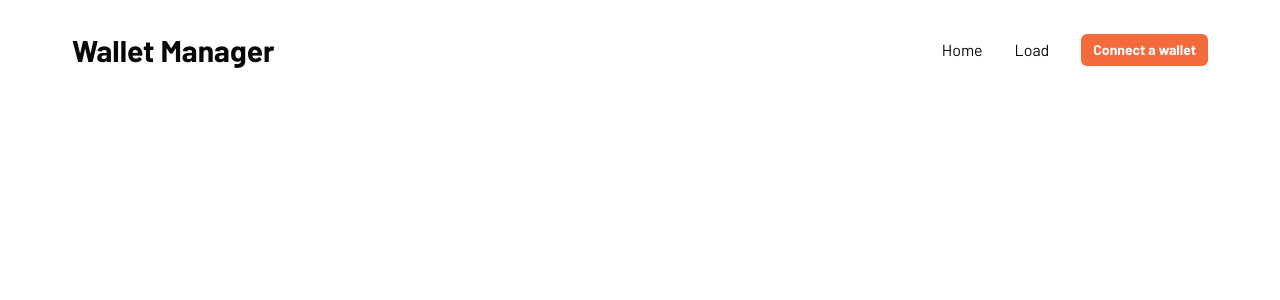
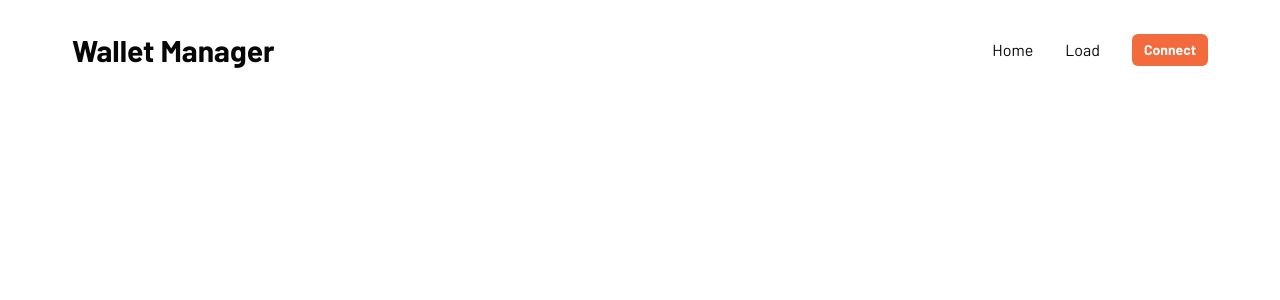
Before and after one commit to mmv08/argent-manager, a Next.js app: page / in a window 1280 px wide. Shown: the top 300 px of the page. Built offline with nearby package versions, Linux system fonts and the light colour scheme; no server answers; what bnc-onboard would draw is missing.

Commit message:
Header wip, connect wallet

```diff
--- a/package.json
+++ b/package.json
@@ -15,7 +15,7 @@
     "@chakra-ui/react": "^1.6.3",
     "@emotion/react": "^11",
     "@emotion/styled": "^11",
-    "bnc-onboard": "^1.26.1",
+    "bnc-onboard": "^1.27.0",
     "ethers": "^5.1.4",
     "framer-motion": "^4",
     "mkdirp": "^1.0.4",
--- a/src/api/walletProvider.ts
+++ b/src/api/walletProvider.ts
@@ -13,18 +13,7 @@ const wallets = [
   { walletName: "trust", preferred: true },
 ]
 
-let onboard = {
-  walletSelect: (name?: string) => Promise.resolve(false),
-  walletCheck: () => Promise.resolve(false),
-  walletReset: () => ({}),
-  getState: () => ({ wallet: { provider: {} } }),
-  config: () => ({}),
-  accountSelect: () => Promise.resolve(false),
-}
-
-if (typeof window !== "undefined") {
-  // @ts-expect-error TODO: onboard ssr workaround, to be fixed in https://github.com/blocknative/onboard/pull/570/files
-  onboard = Onboard({
+const onboard = Onboard({
   networkId: Number.parseInt(process.env.NETWORK_ID || "1"),
   subscriptions: {
     wallet: (wallet) => {
@@ -37,10 +26,10 @@ if (typeof window !== "undefined") {
     wallets,
   },
 })
-}
 
 // eslint-disable-next-line @typescript-eslint/no-explicit-any
 async function connectToProvider(name?: string): Promise<any> {
+  console.log({ name })
   const walletSelect = await onboard.walletSelect(name)
 
   if (walletSelect) {
--- a/src/components/ConnectWalletButton.tsx
+++ b/src/components/ConnectWalletButton.tsx
@@ -19,14 +19,7 @@ const ConnectWalletButton = (properties: ButtonProps): React.ReactElement => {
   }, [connectProvider])
 
   return (
-    <Button
-      color="primary"
-      type="button"
-      onClick={handleProviderConnect}
-      variant="contained"
-      disabled={disabled}
-      {...properties}
-    >
+    <Button type="button" onClick={handleProviderConnect} disabled={disabled} {...properties}>
       Connect
     </Button>
   )
--- a/src/components/Layout/Header.tsx
+++ /dev/null
@@ -1,62 +0,0 @@
-import React from "react"
-import Link from "next/link"
-import { CloseIcon, HamburgerIcon } from "@chakra-ui/icons"
-import { Box, Flex, Text, Button, Heading } from "@chakra-ui/react"
-
-const MenuItems = (properties) => {
-  const { children, isLast, to = "/", ...rest } = properties
-  return (
-    <Text mb={{ base: isLast ? 0 : 8, sm: 0 }} mr={{ base: 0, sm: isLast ? 0 : 8 }} display="block" {...rest}>
-      <Link href={to}>{children}</Link>
-    </Text>
-  )
-}
-
-const Header = (properties) => {
-  const [show, setShow] = React.useState(false)
-  const toggleMenu = () => setShow(!show)
-
-  return (
-    <Flex
-      as="nav"
-      align="center"
-      justify="space-between"
-      wrap="wrap"
-      w="100%"
-      mb={8}
-      p={8}
-      bg={["black", "black", "transparent", "transparent"]}
-      color={["white", "white", "black", "black"]}
-      {...properties}
-    >
-      <Flex align="center">
-        <Heading as="h6" size="lg">
-          Wallet Manager
-        </Heading>
-      </Flex>
-
-      <Box display={{ base: "block", md: "none" }} onClick={toggleMenu} as="button">
-        {show ? <CloseIcon /> : <HamburgerIcon />}
-      </Box>
-
-      <Box display={{ base: show ? "block" : "none", md: "block" }} flexBasis={{ base: "100%", md: "auto" }}>
-        <Flex
-          align={["center", "center", "center", "center"]}
-          justify={["center", "space-between", "flex-end", "flex-end"]}
-          direction={["column", "row", "row", "row"]}
-          pt={[4, 4, 0, 0]}
-        >
-          <MenuItems to="/">Home</MenuItems>
-          <MenuItems to="/load">Load</MenuItems>
-          <MenuItems to="/signup" isLast>
-            <Button size="sm" rounded="md" colorScheme="orange">
-              Connect a wallet
-            </Button>
-          </MenuItems>
-        </Flex>
-      </Box>
-    </Flex>
-  )
-}
-
-export default Header
--- /dev/null
+++ b/src/components/Layout/Header/index.tsx
@@ -0,0 +1,80 @@
+import React from "react"
+import Link from "next/link"
+import { CloseIcon, HamburgerIcon } from "@chakra-ui/icons"
+import { Box, Flex, Text, TextProps, Heading, Button } from "@chakra-ui/react"
+import { ConnectWalletButton } from "src/components/ConnectWalletButton"
+import { useWalletProviderStore } from "src/stores/walletProvider"
+import { shortenText } from "src/utils/strings"
+
+type NavItemProperties = {
+  children: React.ReactChild
+  isLast?: boolean
+} & TextProps
+
+function NavItem(properties: NavItemProperties) {
+  const { children, isLast, ...rest } = properties
+  return (
+    <Text mb={{ base: isLast ? 0 : 8, sm: 0 }} mr={{ base: 0, sm: isLast ? 0 : 8 }} display="block" {...rest}>
+      {children}
+    </Text>
+  )
+}
+
+function Header(): React.ReactElement {
+  const [show, setShow] = React.useState(false)
+  const toggleMenu = () => setShow(!show)
+  const [account] = useWalletProviderStore((state) => [state.account])
+
+  return (
+    <Flex
+      as="header"
+      align="center"
+      justify="space-between"
+      wrap="wrap"
+      w="100%"
+      mb={8}
+      p={8}
+      bg={["black", "black", "transparent", "transparent"]}
+      color={["white", "white", "black", "black"]}
+    >
+      <Flex align="center">
+        <Heading as="h6" size="lg">
+          <Link href="/">Wallet Manager</Link>
+        </Heading>
+      </Flex>
+
+      <Box display={{ base: "block", md: "none" }} onClick={toggleMenu} as="button">
+        {show ? <CloseIcon /> : <HamburgerIcon />}
+      </Box>
+
+      <Box display={{ base: show ? "block" : "none", md: "block" }} flexBasis={{ base: "100%", md: "auto" }} as="nav">
+        <Flex
+          align={["center", "center", "center", "center"]}
+          justify={["center", "space-between", "flex-end", "flex-end"]}
+          direction={["column", "row", "row", "row"]}
+          pt={[4, 4, 0, 0]}
+        >
+          <NavItem>
+            <Link href="/">Home</Link>
+          </NavItem>
+          <NavItem>
+            <Link href="/load">Load</Link>
+          </NavItem>
+          <NavItem isLast>
+            {account ? (
+              <Button size="sm" rounded="md" colorScheme="orange">
+                {shortenText(account, 6, 4)}
+              </Button>
+            ) : (
+              <ConnectWalletButton size="sm" rounded="md" colorScheme="orange">
+                Connect a wallet
+              </ConnectWalletButton>
+            )}
+          </NavItem>
+        </Flex>
+      </Box>
+    </Flex>
+  )
+}
+
+export default Header
--- a/src/components/Layout/index.tsx
+++ b/src/components/Layout/index.tsx
@@ -1,7 +1,19 @@
+import React from "react"
 import { Flex } from "@chakra-ui/react"
 import Header from "./Header"
+import { useWalletProviderStore } from "src/stores/walletProvider"
+import { getLocalStorageItem } from "src/utils/storage"
 
 const Layout: React.FC = function (properties) {
+  const connectProvider = useWalletProviderStore((state) => state.connectProvider)
+
+  React.useEffect(() => {
+    const previouslyUsedWallet = getLocalStorageItem("selectedWallet")
+    if (previouslyUsedWallet) {
+      connectProvider(previouslyUsedWallet)
+    }
+  }, [connectProvider])
+
   return (
     <Flex direction="column" align="center" maxW={{ xl: "1200px" }} m="0 auto">
       <Header />
--- a/src/stores/walletProvider.tsx
+++ b/src/stores/walletProvider.tsx
@@ -12,7 +12,7 @@ type ProviderState = ProviderInfo & {
   fetchAndSetProvider: (provider: Web3Provider) => Promise<void>
   disconnect: () => void
   updateProvider: () => void
-  connectProvider: () => void
+  connectProvider: (name?: string) => void
 }
 
 function initializeStore() {
@@ -22,10 +22,10 @@ function initializeStore() {
     provider: undefined,
     signer: undefined,
 
-    connectProvider: async () => {
+    connectProvider: async (name?: string) => {
       const { updateProvider, disconnect, fetchAndSetProvider } = get()
 
-      const connection = await connectToProvider()
+      const connection = await connectToProvider(name)
 
       const provider = new Web3Provider(connection, 1)
 
@@ -38,6 +38,7 @@ function initializeStore() {
 
     fetchAndSetProvider: async (provider: Web3Provider) => {
       const account = (await provider.listAccounts())[0]
+
       if (!account) {
         return
       }
--- /dev/null
+++ b/src/utils/storage.ts
@@ -0,0 +1,9 @@
+function getLocalStorageItem(key: string): string | undefined {
+  if (typeof window !== "undefined") {
+    return localStorage.getItem(key)
+  }
+
+  return
+}
+
+export { getLocalStorageItem }
--- /dev/null
+++ b/src/utils/strings.ts
@@ -0,0 +1,22 @@
+const shortenText = (text: string, charsStart: number, charsEnd: number, separator = "..."): string => {
+  const amountOfCharsToKeep = charsEnd + charsStart
+
+  if (amountOfCharsToKeep >= text.length || !amountOfCharsToKeep) {
+    // no need to shorten
+    return text
+  }
+
+  const r = new RegExp(`^(.{${charsStart}}).+(.{${charsEnd}})$`)
+  const matchResult = r.exec(text)
+
+  if (!matchResult) {
+    // if for any reason the exec returns null, the text remains untouched
+    return text
+  }
+
+  const [, textStart, textEnd] = matchResult
+
+  return `${textStart}${separator}${textEnd}`
+}
+
+export { shortenText }
```
Also changed, not shown: src/components/Header.tsx (deleted, +0 -12 lines), 1 other file (tests, documents, lock files or other folders). Lines whose indentation alone changed are shown as unchanged.
